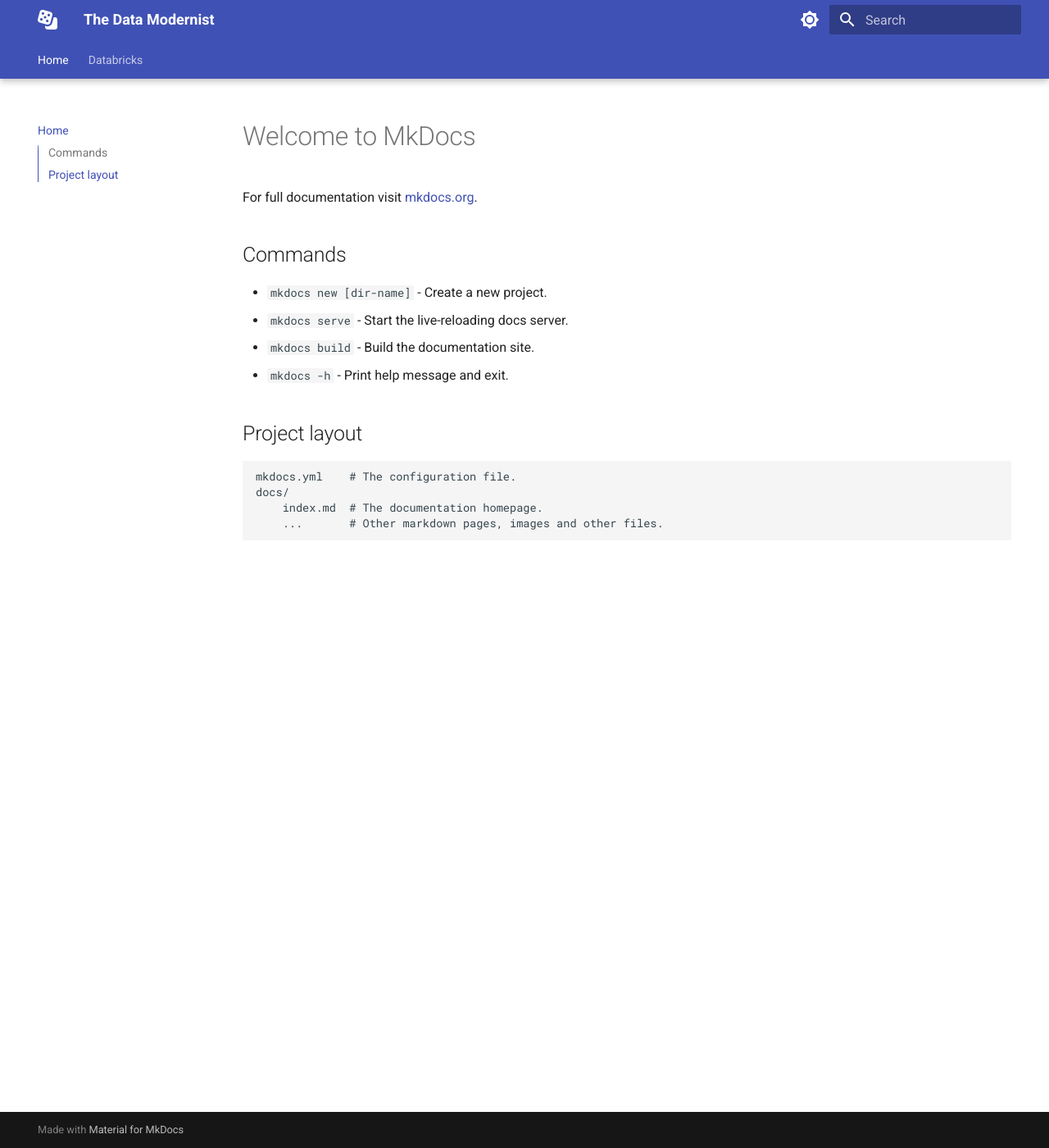
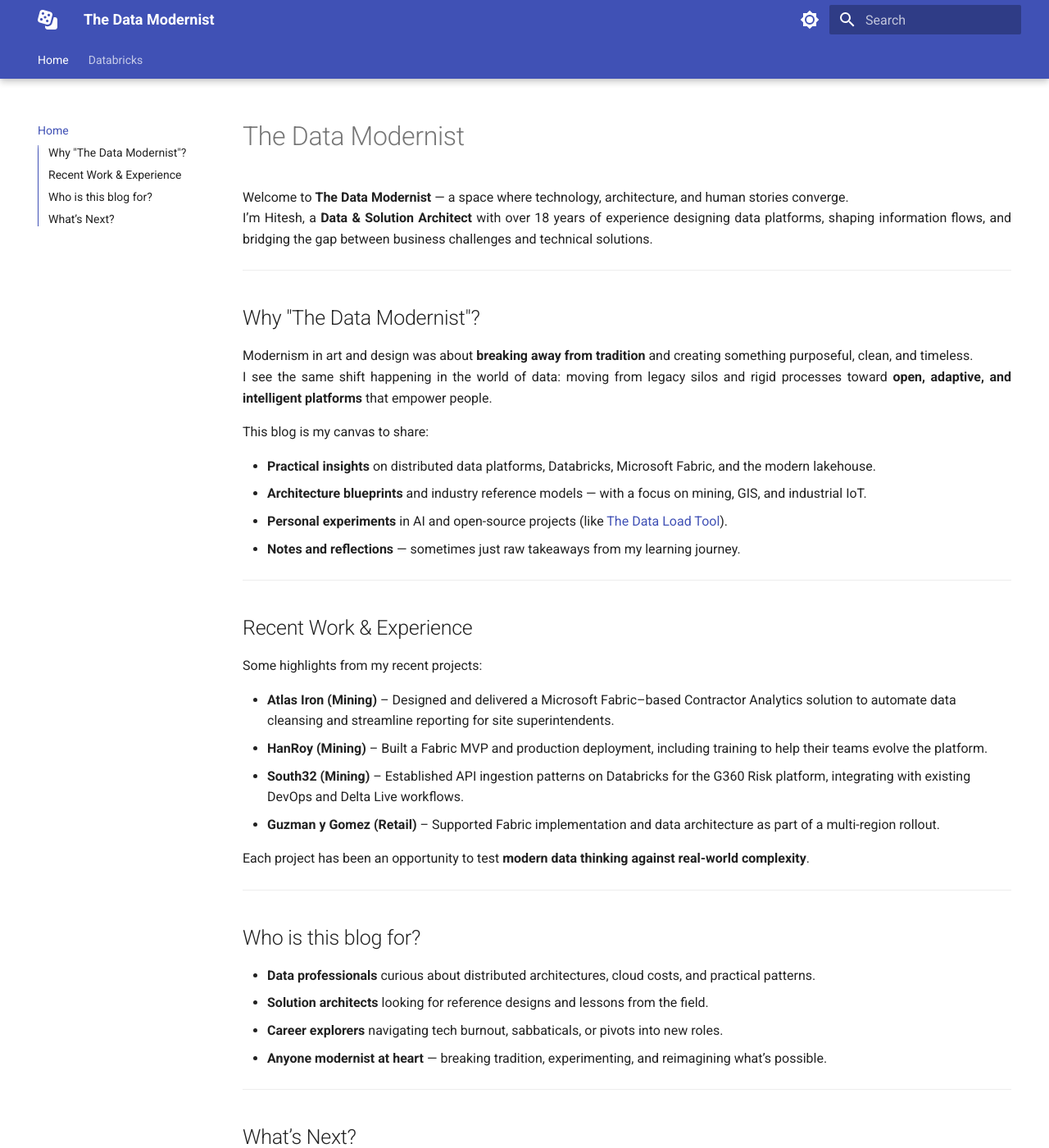
Before and after one commit to hiteshtulsani/data-modernist, an MkDocs documentation site: the page built from docs/index.md, in a window 1280 px wide and 1400 px high. Shown: the whole window at 82% size. Built offline with MkDocs 1.6.1 and Material for MkDocs 9.7.7, drawn with Linux system fonts in a browser that asks for light colours; some of the changed text lies outside the part shown.

Commit message:
Modified the Home Page

```diff
--- a/docs/index.md
+++ b/docs/index.md
@@ -1,17 +1,54 @@
-# Welcome to MkDocs
+# The Data Modernist
 
-For full documentation visit [mkdocs.org](https://www.mkdocs.org).
+Welcome to **The Data Modernist** — a space where technology, architecture, and human stories converge.
+I’m Hitesh, a **Data & Solution Architect** with over 18 years of experience designing data platforms, shaping information flows, and bridging the gap between business challenges and technical solutions.
 
-## Commands
+---
 
-* `mkdocs new [dir-name]` - Create a new project.
-* `mkdocs serve` - Start the live-reloading docs server.
-* `mkdocs build` - Build the documentation site.
-* `mkdocs -h` - Print help message and exit.
+## Why "The Data Modernist"?
 
-## Project layout
+Modernism in art and design was about **breaking away from tradition** and creating something purposeful, clean, and timeless.
+I see the same shift happening in the world of data: moving from legacy silos and rigid processes toward **open, adaptive, and intelligent platforms** that empower people.
 
-    mkdocs.yml    # The configuration file.
-    docs/
-        index.md  # The documentation homepage.
-        ...       # Other markdown pages, images and other files.
+This blog is my canvas to share:
+
+- **Practical insights** on distributed data platforms, Databricks, Microsoft Fabric, and the modern lakehouse.
+- **Architecture blueprints** and industry reference models — with a focus on mining, GIS, and industrial IoT.
+- **Personal experiments** in AI and open-source projects (like [The Data Load Tool](#)).
+- **Notes and reflections** — sometimes just raw takeaways from my learning journey.
+
+---
+
+## Recent Work & Experience
+
+Some highlights from my recent projects:
+
+- **Atlas Iron (Mining)** – Designed and delivered a Microsoft Fabric–based Contractor Analytics solution to automate data cleansing and streamline reporting for site superintendents.
+- **HanRoy (Mining)** – Built a Fabric MVP and production deployment, including training to help their teams evolve the platform.
+- **South32 (Mining)** – Established API ingestion patterns on Databricks for the G360 Risk platform, integrating with existing DevOps and Delta Live workflows.
+- **Guzman y Gomez (Retail)** – Supported Fabric implementation and data architecture as part of a multi-region rollout.
+
+Each project has been an opportunity to test **modern data thinking against real-world complexity**.
+
+---
+
+## Who is this blog for?
+
+- **Data professionals** curious about distributed architectures, cloud costs, and practical patterns.
+- **Solution architects** looking for reference designs and lessons from the field.
+- **Career explorers** navigating tech burnout, sabbaticals, or pivots into new roles.
+- **Anyone modernist at heart** — breaking tradition, experimenting, and reimagining what’s possible.
+
+---
+
+## What’s Next?
+
+I’ll be publishing essays, walkthroughs, and thought pieces regularly.
+If you’re into data, design, or the messy middle where technology meets human ambition — you’re in the right place.
+
+Stay tuned, subscribe, and let’s explore the modern data journey together.
+
+---
+
+✍️ *Hitesh Tulsani*
+**The Data Modernist**
```
